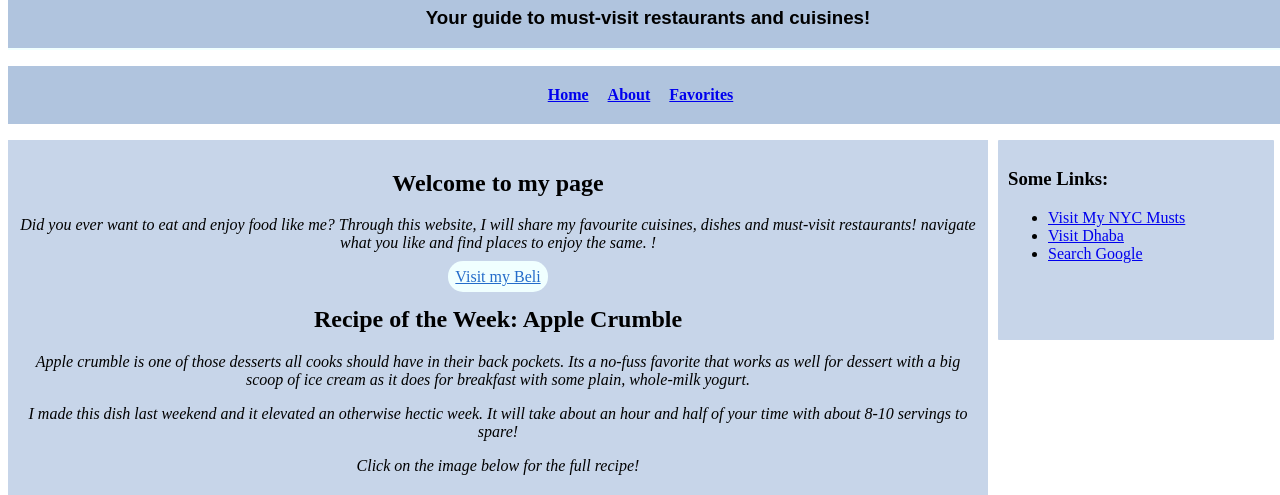
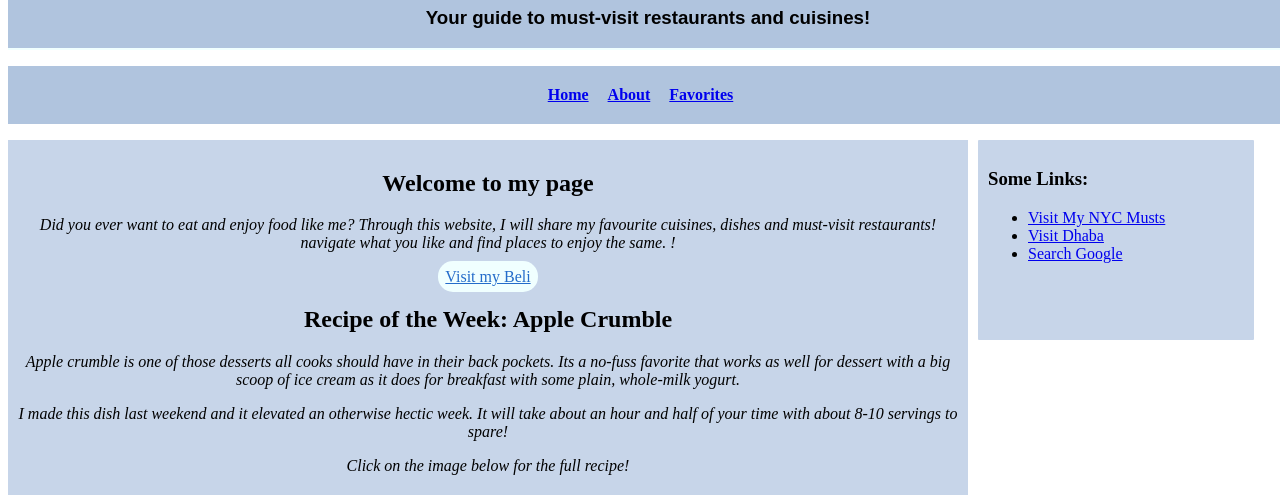
Before and after one commit to maanya26/info654, a plain HTML site: page week9/index.html in a window 1280 px wide. Shown: the part 83-578 px from the top of the page. Drawn offline with Linux system fonts and the light colour scheme.

Commit message:
Update week8.css

```diff
--- a/week9/week8.css
+++ b/week9/week8.css
@@ -42,6 +42,8 @@ body {
     min-height:180px;
     padding: 10px;
     margin: 0;
+    box-sizing: border-box;
+    overflow: auto;
 }
 p {
     border-left: 5px;
```
